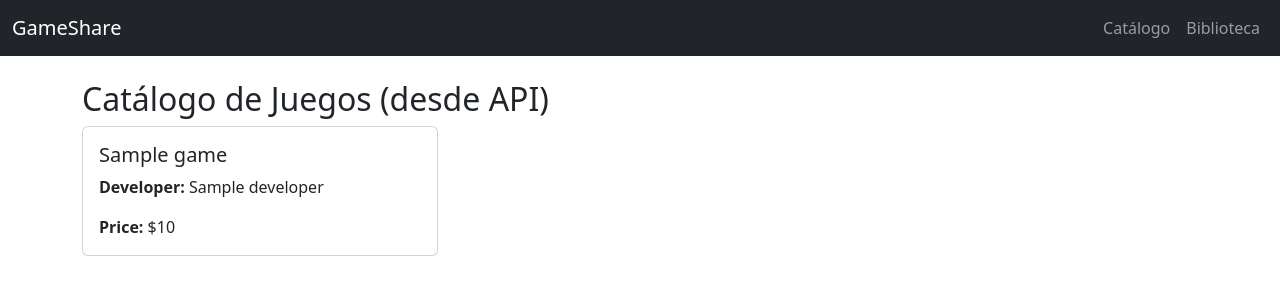
After one commit to Sebastian-jimenez30/GameShare, a Django app: template apps/games/templates/games/catalog.html in a window 1280 px wide. The commit adds this page. Shown: the top 300 px of the page. Run offline with Django 4.2, Linux system fonts and the light colour scheme; the template is opened without the code that fills it: most values are stand-ins (such as "Sample title", 1, 10 or a date in 2020).

Commit message:
catalogo

```diff
--- /dev/null
+++ b/apps/games/templates/games/catalog.html
@@ -0,0 +1,22 @@
+{% extends "base.html" %}
+
+{% block title %}Catálogo de Juegos{% endblock %}
+
+{% block content %}
+  <h2>Catálogo de Juegos (desde API)</h2>
+  <div class="row">
+    {% for game in games %}
+      <div class="col-md-4">
+        <div class="card mb-3">
+          <div class="card-body">
+            <h5 class="card-title">{{ game.title }}</h5>
+            <p class="card-text"><strong>Developer:</strong> {{ game.developer }}</p>
+            <p class="card-text"><strong>Price:</strong> ${{ game.price }}</p>
+          </div>
+        </div>
+      </div>
+    {% empty %}
+      <p>No hay juegos disponibles.</p>
+    {% endfor %}
+  </div>
+{% endblock %}
--- a/apps/games/urls.py
+++ b/apps/games/urls.py
@@ -1,6 +1,8 @@
 from django.urls import path, include
 from rest_framework.routers import DefaultRouter
 from .views import GameViewSet, CategoryViewSet, GameCategoryViewSet, RecommendationViewSet, ReviewViewSet
+from .views import CatalogView
+
 
 router = DefaultRouter()
 router.register(r'games', GameViewSet)
@@ -9,6 +11,8 @@ router.register(r'game-categories', GameCategoryViewSet)
 router.register(r'recommendations', RecommendationViewSet)
 router.register(r'reviews', ReviewViewSet)
 
+
 urlpatterns = [
     path('', include(router.urls)),
+    path('catalog/', CatalogView.as_view(), name='catalog'),
 ]
--- a/gameshare/settings.py
+++ b/gameshare/settings.py
@@ -9,7 +9,7 @@ https://docs.djangoproject.com/en/4.2/topics/settings/
 For the full list of settings and their values, see
 https://docs.djangoproject.com/en/4.2/ref/settings/
 """
-
+import os
 from pathlib import Path
 
 # Build paths inside the project like this: BASE_DIR / 'subdir'.
@@ -64,7 +64,7 @@ ROOT_URLCONF = 'gameshare.urls'
 TEMPLATES = [
     {
         'BACKEND': 'django.template.backends.django.DjangoTemplates',
-        'DIRS': [],
+        'DIRS': [os.path.join(BASE_DIR, 'templates')],
         'APP_DIRS': True,
         'OPTIONS': {
             'context_processors': [
--- a/gameshare/urls.py
+++ b/gameshare/urls.py
@@ -22,6 +22,7 @@ urlpatterns = [
     path('api/users/', include('apps.users.urls')),
     path('users/', include('apps.users.urls')),
     path('api/games/', include('apps.games.urls')),
+    path('games/', include('apps.games.urls')),
     path('api/transactions/', include('apps.transactions.urls')),
 
     # Swagger and Redoc
--- a/templates/base.html
+++ b/templates/base.html
@@ -1 +1,29 @@
-Hello world
+<!DOCTYPE html>
+<html lang="es">
+<head>
+    <meta charset="UTF-8">
+    <title>{% block title %}GameShare{% endblock %}</title>
+    <link rel="stylesheet" href="https://cdn.jsdelivr.net/npm/bootstrap@5.3.3/dist/css/bootstrap.min.css">
+</head>
+<body>
+    <nav class="navbar navbar-expand-lg navbar-dark bg-dark">
+        <div class="container-fluid">
+            <a class="navbar-brand" href="#">GameShare</a>
+            <div class="collapse navbar-collapse" id="navbarNav">
+                <ul class="navbar-nav ms-auto">
+                    <li class="nav-item">
+                        <a class="nav-link" href="{% url 'catalog' %}">Catálogo</a>
+                    </li>
+                    <li class="nav-item">
+                        <a class="nav-link" href="#">Biblioteca</a>
+                    </li>
+                </ul>
+            </div>
+        </div>
+    </nav>
+
+    <div class="container mt-4">
+        {% block content %}{% endblock %}
+    </div>
+</body>
+</html>
```
Also changed, not shown: apps/games/views.py (+20 -0 lines), apps/users/templates/users/register_form.html (+7 -12 lines).
